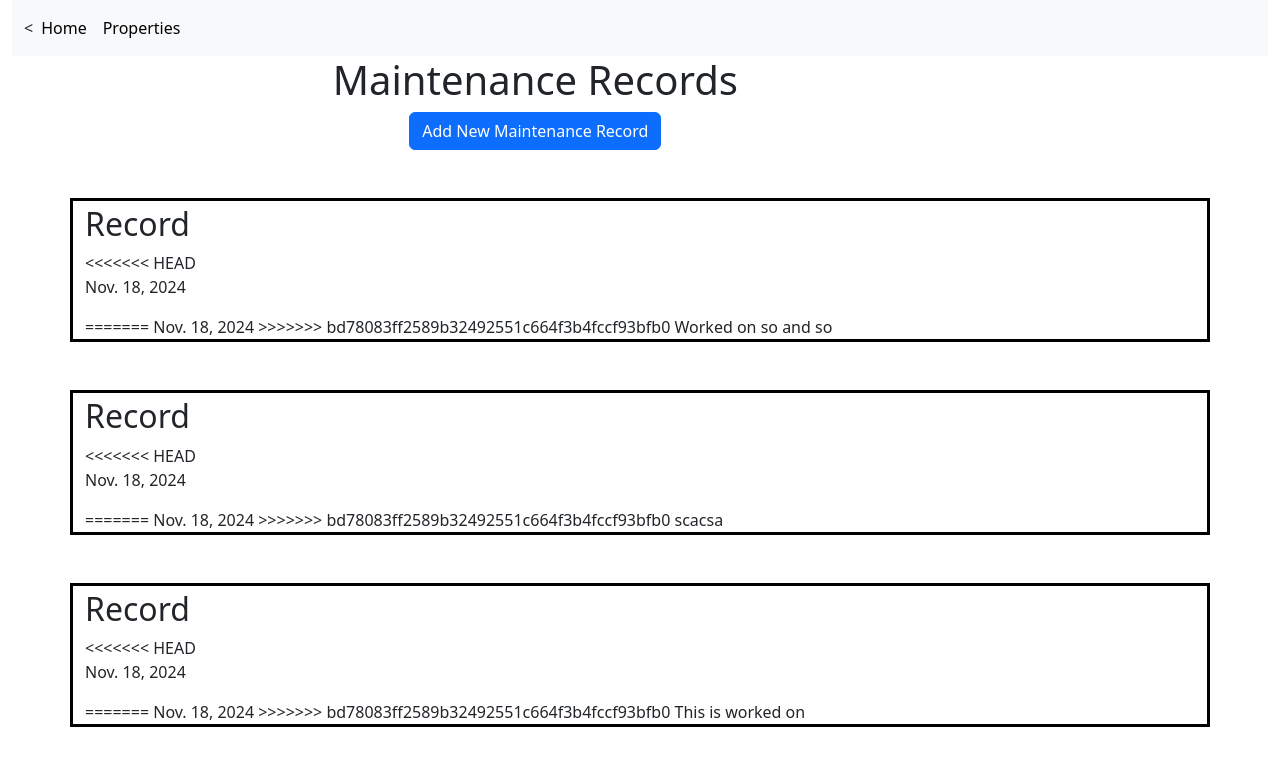
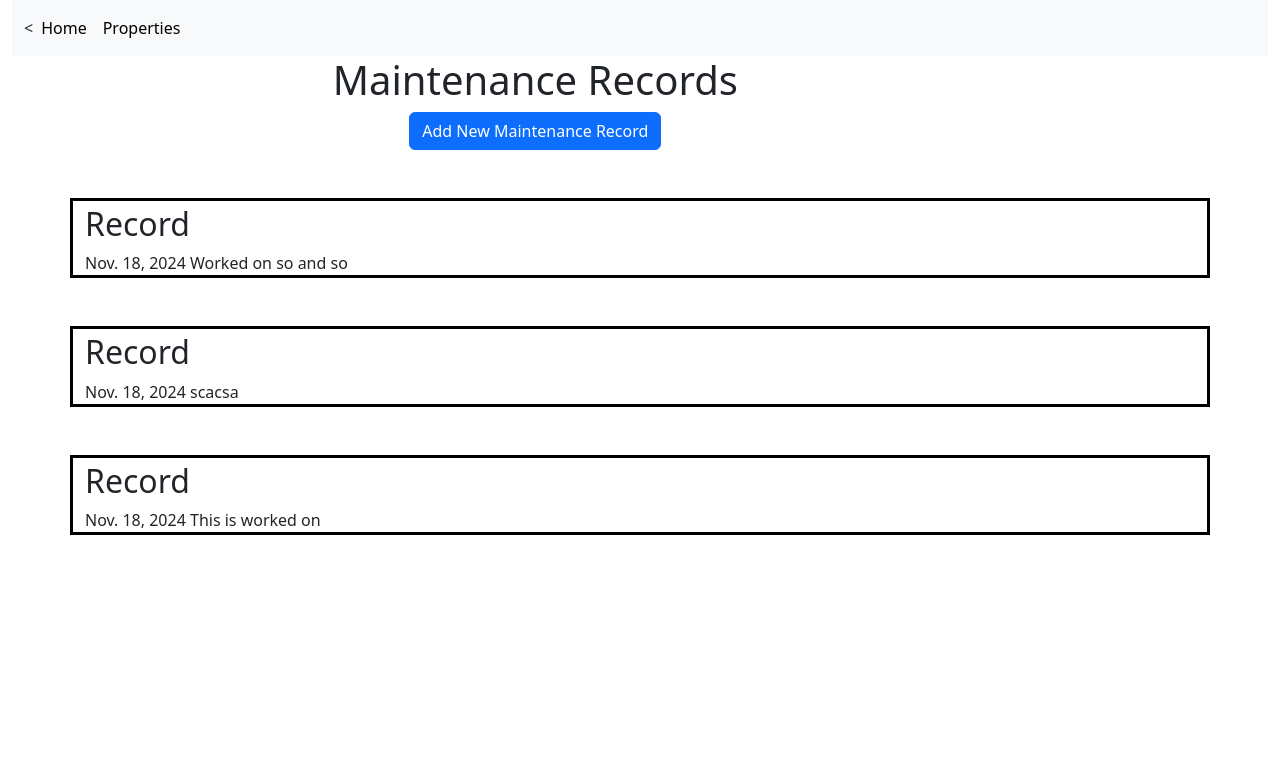
Before and after one commit to Nicholasgboland/CS4320-Sem-Project, a Django app: page /maintence_records/ in a window 1280 px wide. Shown: the top 766 px of the page. Run offline with Django 5.2, Linux system fonts and the light colour scheme; data comes from the database, SQL or seed files in the repository; some libraries are stand-ins or nearby versions.

Commit message:
Fix conflict

```diff
--- a/source/simple_real_estate_1/real_estate/templates/maintence_record.html
+++ b/source/simple_real_estate_1/real_estate/templates/maintence_record.html
@@ -17,11 +17,7 @@
 {% for record in records %}
     <div class="container pt-1 my-5" style="border: 3px solid black;">
     <h2>Record</h2>
-<<<<<<< HEAD
-    <p>{{record.maint_record_date}}</p>
-=======
     <a>{{record.maint_record_date}}
->>>>>>> bd78083ff2589b32492551c664f3b4fccf93bfb0
     <a>{{record.notes}}</a>
 
 
```
